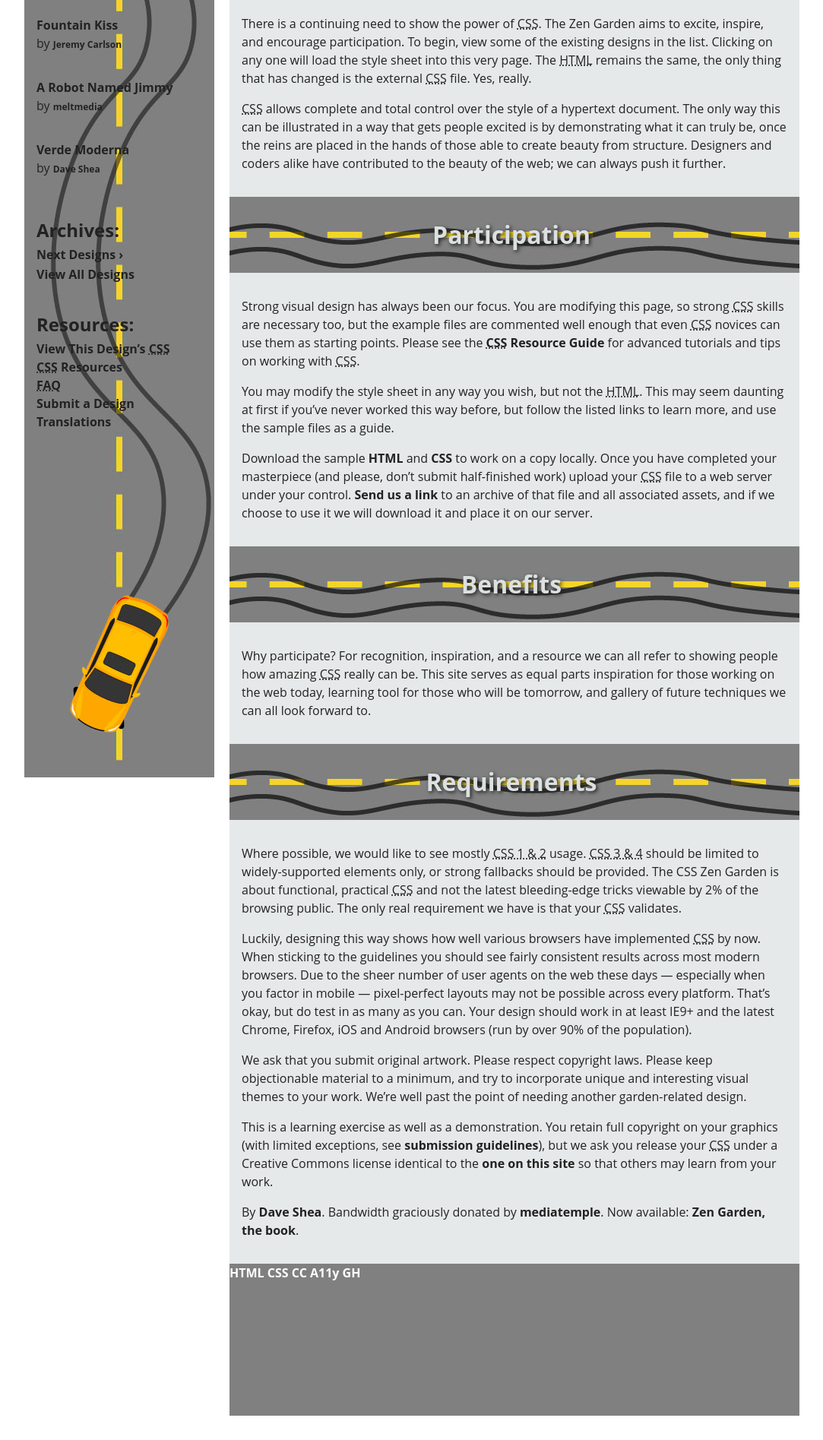
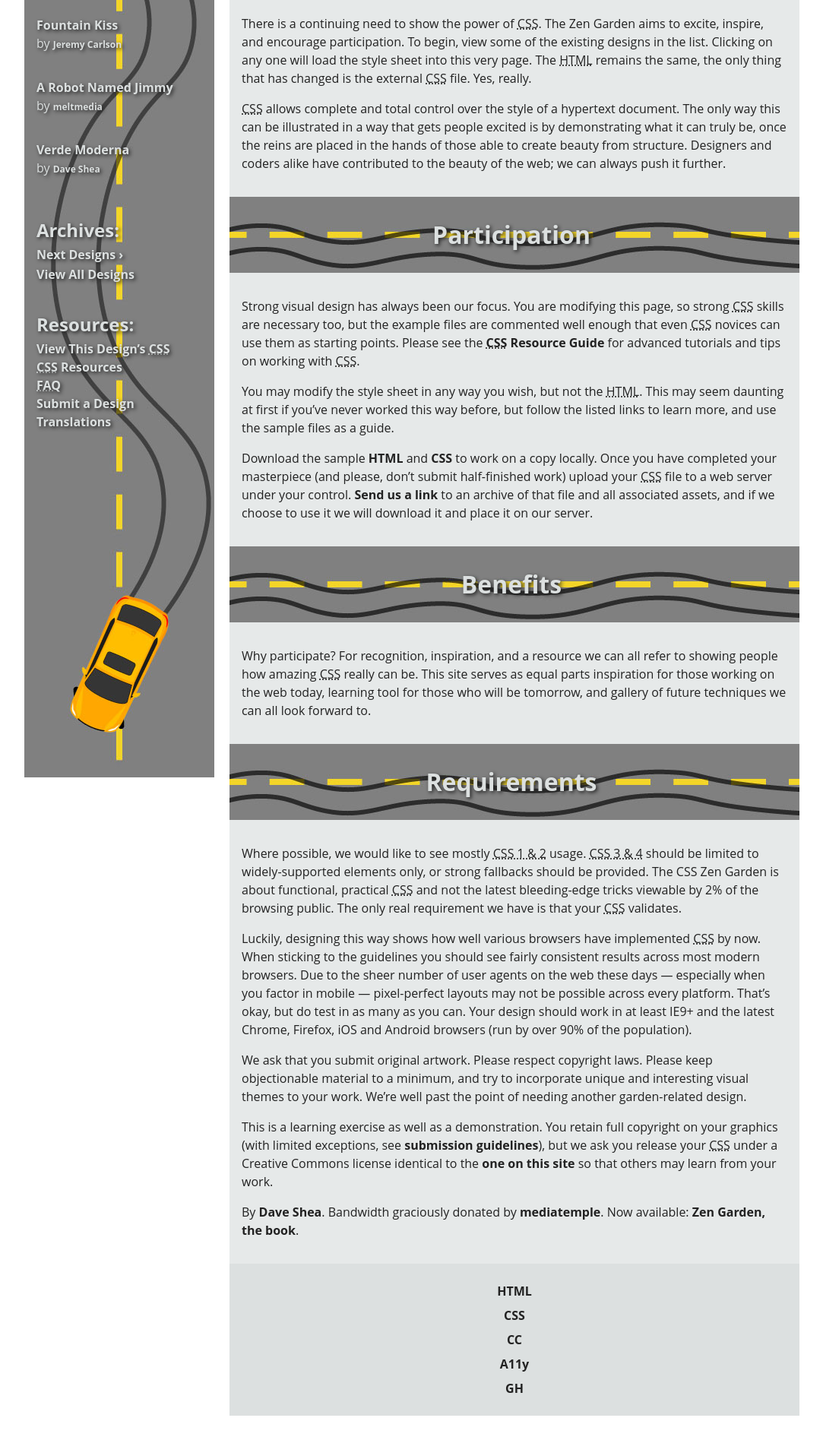
Before and after one commit to souluizfelipe/css_zen_garden, a plain HTML site: page index.html in a window 1280 px wide. Shown: the part 865-2760 px from the top of the page at 76% size, without its empty margins (58-1141 px from the left). Drawn offline with Linux system fonts and the light colour scheme.

Commit message:
finish styling

```diff
--- a/style.css
+++ b/style.css
@@ -10,6 +10,7 @@
   --color-white: #FFF;
   --color-light-grey: #DCE0E0;
   --color-dark-grey: #808080;
+  --color-yellow: #E9DC1E;
 }
 
 @import url('https://fonts.googleapis.com/css2?family=Bebas+Neue&family=Open+Sans:wght@400;700&display=swap');
@@ -49,6 +50,8 @@ h3 {
   font-size: 1.5rem;
   padding: 0.5rem;
   padding-left: 0;
+  color: var(--color-light-grey);
+  text-shadow: 2px 2px 5px var(--color-black);
 }
 
 div {
@@ -150,13 +153,26 @@ p {
 /* footer */
 
 footer {
+  background-color: var(--color-light-grey);
+  height: 200px;
+  display: flex;
+  flex-direction: column;
+  align-items: center;
+  justify-content: center;
+}
+
+footer:hover {
   background-color: var(--color-dark-grey);
-  height: 200px;
 
 }
 
 footer a {
-  color: var(--color-white);
+  color: var(--color-black);
+  padding: 0.25rem;
+}
+
+footer a:hover {
+  color: var(--color-yellow);
 }
 
 /* end footer */
@@ -173,8 +189,15 @@ footer a {
   background-image: url(./images/road_sidebar.jpg);
 }
 
+.sidebar a {
+  color: var(--color-light-grey);
+  text-shadow: 2px 2px 5px var(--color-black);
+}
+
 .sidebar nav ul li {
   font-size: 0.75rem;
+  color: var(--color-light-grey);
+  text-shadow: 2px 2px 5px var(--color-black);
 }
 
 .sidebar nav ul li a {
@@ -190,6 +213,7 @@ footer a {
 
 .sidebar .design-selection nav ul li a {
   display: block;
+
 }
 
 .sidebar .design-selection nav ul li a:last-child {
```
